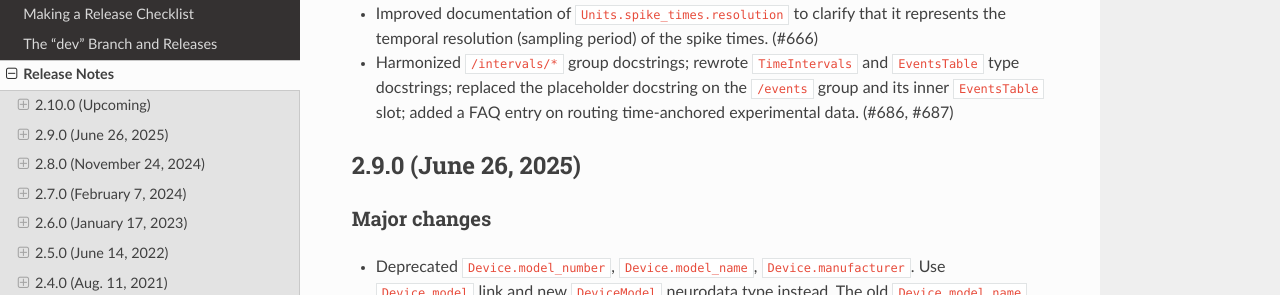
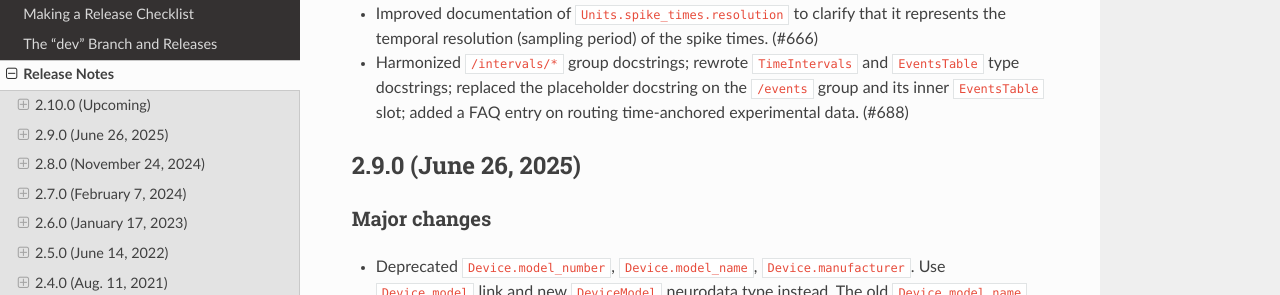
Before and after one commit to NeurodataWithoutBorders/nwb-schema, a Sphinx documentation site: the page built from docs/format/source/format_release_notes.rst, in a window 1280 px wide and 900 px high, scrolled down 852 px. Shown: the part 155-450 px from the top of the window. Built offline with Sphinx 7.4.7 and the Read the Docs theme 3.1.0, drawn with Linux system fonts in a browser that asks for light colours.

Commit message:
Update format_release_notes.rst

```diff
--- a/docs/format/source/format_release_notes.rst
+++ b/docs/format/source/format_release_notes.rst
@@ -40,7 +40,7 @@ Minor changes
   (sampling period) of the spike times. (#666)
 - Harmonized ``/intervals/*`` group docstrings; rewrote ``TimeIntervals`` and ``EventsTable`` type
   docstrings; replaced the placeholder docstring on the ``/events`` group and its inner
-  ``EventsTable`` slot; added a FAQ entry on routing time-anchored experimental data. (#686, #687)
+  ``EventsTable`` slot; added a FAQ entry on routing time-anchored experimental data. (#688)
 
 2.9.0 (June 26, 2025)
 ---------------------
```
